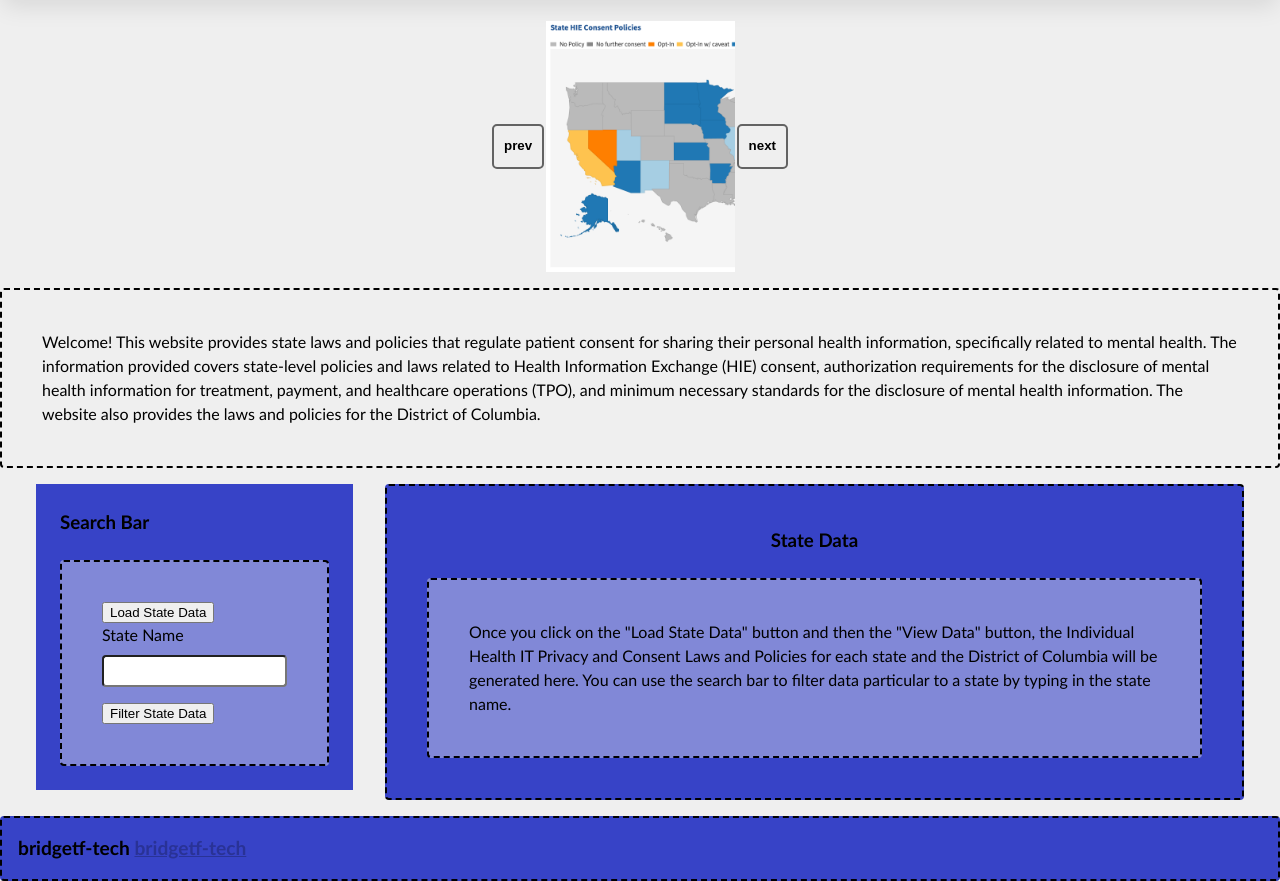
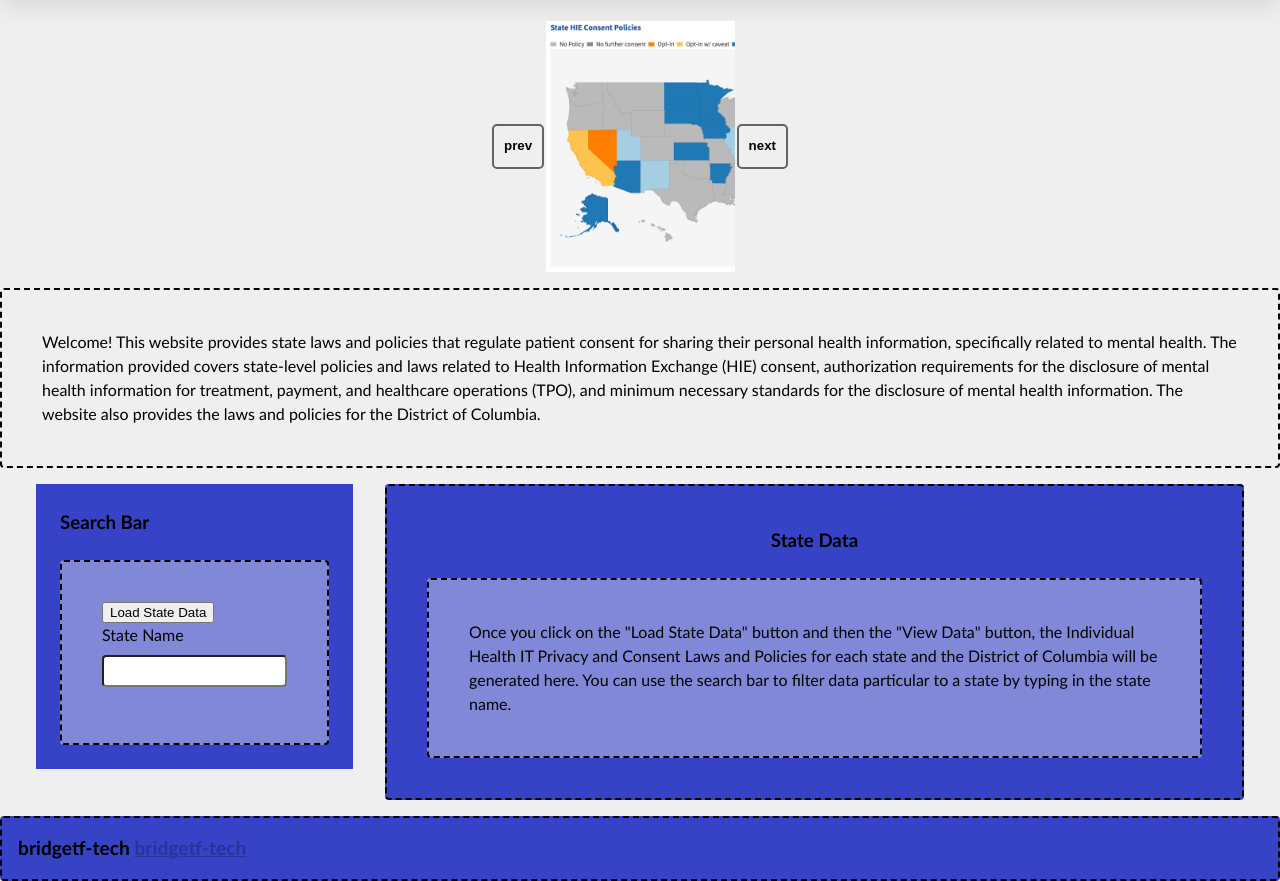
Before and after one commit to bridgetf-tech/INST377FinalProject, a plain HTML site: page index.html in a window 1280 px wide. Shown: the part 79-960 px from the top of the page. Drawn offline with Linux system fonts and the light colour scheme.

Commit message:
updatednew

```diff
--- a/index.html
+++ b/index.html
@@ -41,7 +41,7 @@
                 <input type="text" id="resto" state="resto" details_of_consent_policy = "resto">
             </div>
             <div class="buttons">
-              <button type="button" id="filter">Filter State Data</button>
+              <button type="button" id="filter" style="display: none;">Filter</button>
               <button type="button" id="generate">View Data</button>
             </div>
           </form>
```
